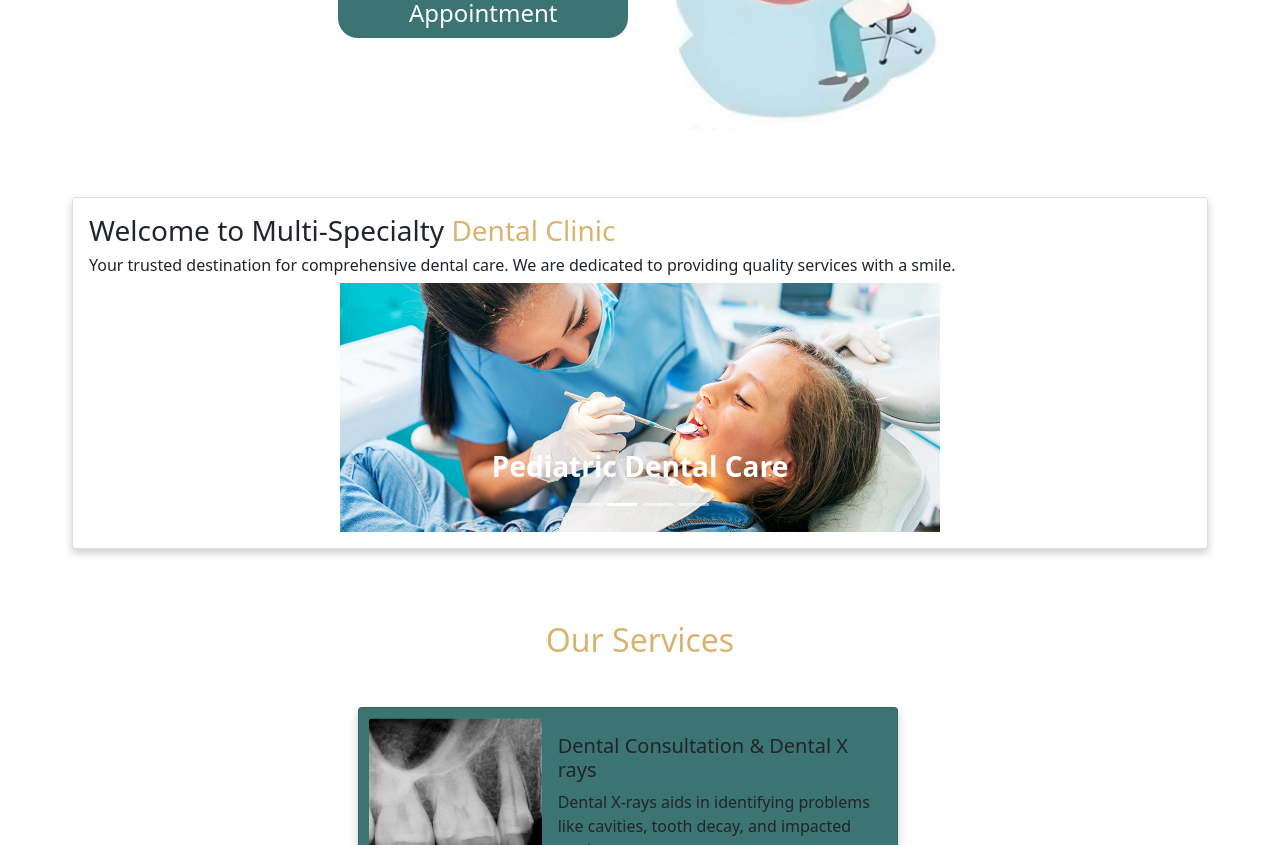
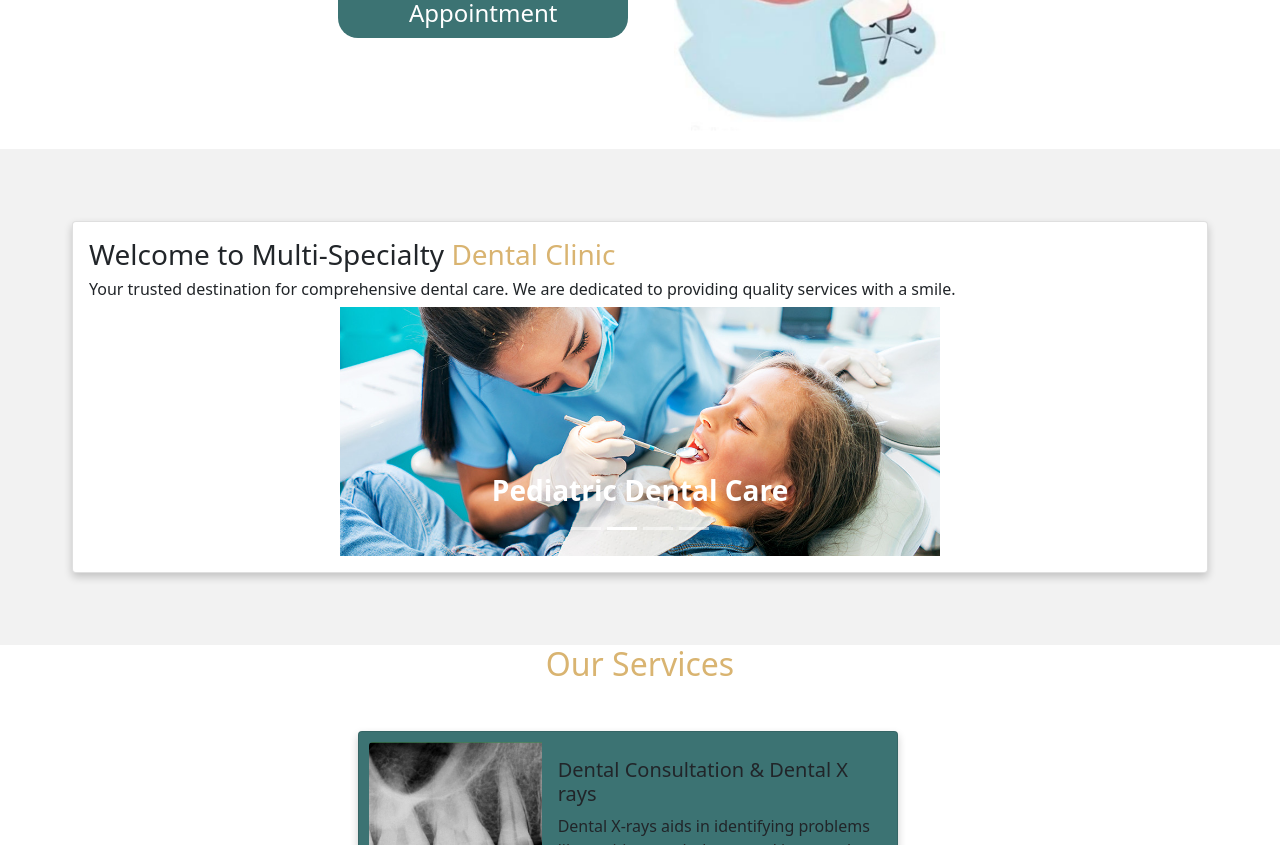
Before and after one commit to BonyRoy/Dr-Sagarika-Katkar, a React (Vite) app: page / in a window 1280 px wide. Shown: the part 520-1365 px from the top of the page. Built offline with nearby package versions, Linux system fonts and the light colour scheme.

Commit message:
Update Home.tsx

```diff
--- a/src/components/Home.tsx
+++ b/src/components/Home.tsx
@@ -37,7 +37,7 @@ const Home = () => {
                   <br />
                 </div>
                 {/* Column 2: Image */}
-                <div className="col-lg-6 d-flex justify-content-center align-items-center" style={{ paddingRight: '0%', paddingLeft: '7%' ,backgroundColor:'white'}}>
+                <div className="col-lg-6 d-flex justify-content-center align-items-center" style={{ paddingRight: '0%', paddingLeft: '7%', backgroundColor:'white'}}>
                   <div className="header-img">
                     <img src={dance} className="img-fluid animated" alt="home img" style={{ maxWidth: '100%', height: 'auto' }} />
                   </div>
@@ -46,10 +46,12 @@ const Home = () => {
             </div>
           </div>
         </div>
+
       </section>
+      <br/>
       {/* Body-2 */}
-      <section id='body-2'>
-        <div style={{ padding: '5%', backgroundColor: 'white', width: '100%' }}>
+      <section id='body-2' >
+        <div style={{ padding: '5%', backgroundColor: '#F2F2F2', width: '100%' }}>
           {/* Welcome Card */}
           <div className="card">
             <div className="card-body">
```
